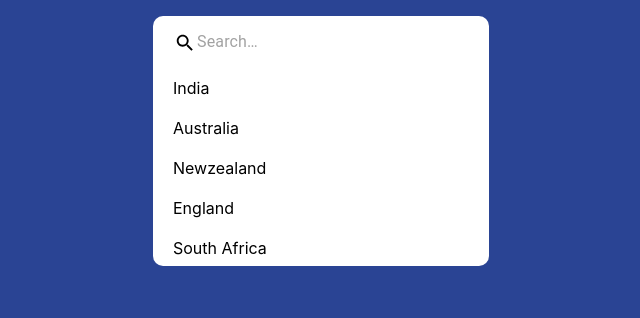
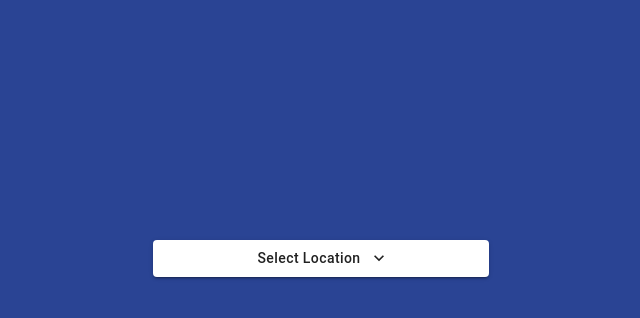
Before and after one commit to prashu851/drop-down, a React (Create React App) app: page / in a window 1280 px wide. Shown: the top 318 px of the page, without its empty margins (319-959 px from the left). Built offline with nearby package versions, Linux system fonts and the light colour scheme.

Commit message:
Create DropDown Component

```diff
--- a/package.json
+++ b/package.json
@@ -8,6 +8,7 @@
     "@testing-library/jest-dom": "^5.11.6",
     "@testing-library/react": "^11.1.2",
     "@testing-library/user-event": "^12.2.2",
+    "lodash": "^4.17.20",
     "react": "^17.0.1",
     "react-dom": "^17.0.1",
     "react-scripts": "4.0.0",
--- a/src/Countries.jsx
+++ b/src/Countries.jsx
@@ -1,17 +1,31 @@
 import React from 'react'
 import DropDown from './DropDown'
+import isEmpty from 'lodash/isEmpty';
 
 class Countries extends React.Component {
     constructor(){
         super();
         this.state={
+            selectedCountry: "",
             countries:['India','Australia','Newzealand','England','South Africa','USA','Russia','China','Japan','Germany']
         }
+    }
 
+    onCountryChange = (country) => {
+        this.setState({
+            selectedCountry: country
+        });
+        console.log(country);
     }
+
     render(){
+        const { selectedCountry, countries } = this.state;
         return(
-            <DropDown countries={this.state.countries} />
+            <DropDown
+                label={isEmpty(selectedCountry) ? "Select Location": selectedCountry }
+                options={countries}
+                onOptionChange={this.onCountryChange}
+            />
         )
     }
 
--- a/src/DropDown.css
+++ b/src/DropDown.css
@@ -0,0 +1,6 @@
+.dropdown-div{
+    display: flex;
+    flex-direction: column;
+    align-items: center;
+    margin-top: 15rem;
+}
--- a/src/DropDown.jsx
+++ b/src/DropDown.jsx
@@ -1,13 +1,40 @@
 import React from 'react'
 import './DropDown.css'
-import Box from './Box'
+import DropDownItems from './DropDownItems'
+import DropDownButton from './DropDownButton';
 
 class DropDown extends React.Component {
+    constructor(){
+        super();
+        this.state = {
+            showDropDownItems: false
+        }
+        this.toggleDropDown = this.toggleDropDown.bind(this);
+        this.onSelectItem = this.onSelectItem.bind(this);
+    }
+    toggleDropDown = () => {
+        this.setState({
+            showDropDownItems:!this.state.showDropDownItems
+        });
+    }
+
+    onSelectItem = (selectedItem) => {
+        this.setState({
+            showDropDownItems: false
+        });
+        this.props.onOptionChange(selectedItem);
+    }
     render(){
+        const { options, label } = this.props;
+        const { showDropDownItems } = this.state;
         return(
-            <>
-            <Box countries={this.props.countries} />
-            </>
+            <div className="dropdown-div">
+                <DropDownButton label={label} handleDropDownClick={this.toggleDropDown}/>
+                { showDropDownItems
+                ? <DropDownItems options={options} handleOptionSelect={this.onSelectItem}/>
+                : ''
+                }
+            </div>
         )
     }
 }
--- /dev/null
+++ b/src/DropDownButton.css
@@ -0,0 +1,6 @@
+
+.dropdown-btn .select-btn{
+    width:21rem;
+    background-color: white;
+    text-transform: none;
+}
--- /dev/null
+++ b/src/DropDownButton.jsx
@@ -0,0 +1,24 @@
+import { Class } from '@material-ui/icons';
+import React from 'react'
+import DropDown from './DropDown';
+import Button from '@material-ui/core/Button';
+import ExpandMoreIcon from '@material-ui/icons/ExpandMore';
+import './DropDownButton.css'
+
+const DropDownButton = ({label, handleDropDownClick}) => {
+    return(
+            <div className="dropdown-btn">
+                <Button
+                    variant="contained"
+                    color="default"
+                    endIcon={<ExpandMoreIcon />}
+                    className="select-btn"
+                    onClick={handleDropDownClick}
+                >
+                    {label}
+                </Button>
+            </div>
+    )
+}
+
+export default DropDownButton;
--- a/src/Box.jsx
+++ b/src/DropDownItems.jsx
@@ -3,7 +3,7 @@ import InputBase from '@material-ui/core/InputBase';
 import SearchIcon from '@material-ui/icons/Search';
 import './Box.css'
 
-class Box extends React.Component {
+class DropDownItems extends React.Component {
     constructor(){
         super();
         this.state={
@@ -17,10 +17,11 @@ class Box extends React.Component {
         })
     }
     render(){
-        const { searchTerm } = this.state
-        const filteredCountries = this.props.countries.filter(country => {
-            return country.toLowerCase().indexOf(searchTerm.toLowerCase()) !== -1;
-          });
+        const { searchTerm } = this.state;
+        const { handleOptionSelect, options } = this.props
+        const filteredOptions = options.filter(option => {
+            return option.toLowerCase().indexOf(searchTerm.toLowerCase()) !== -1;
+        });
         return(
             <div className="dropdown-box">
                 <div className="dropdown-items">
@@ -31,9 +32,9 @@ class Box extends React.Component {
                         onChange={this.handleFilter}
                     />
                 </div>
-                {filteredCountries.map((country,index)=>
-                <div className="dropdown-items" key={index} onClick={()=>console.log(country)}>
-                    {country}
+                {filteredOptions.map((option,index)=>
+                <div className="dropdown-items" key={index} onClick={() => handleOptionSelect(option)}>
+                    {option}
                 </div>
                 )}
             </div>
@@ -41,4 +42,4 @@ class Box extends React.Component {
     }
 }
 
-export default Box;
+export default DropDownItems;
```
Also changed, not shown: 1 other file (tests, documents, lock files or other folders).
